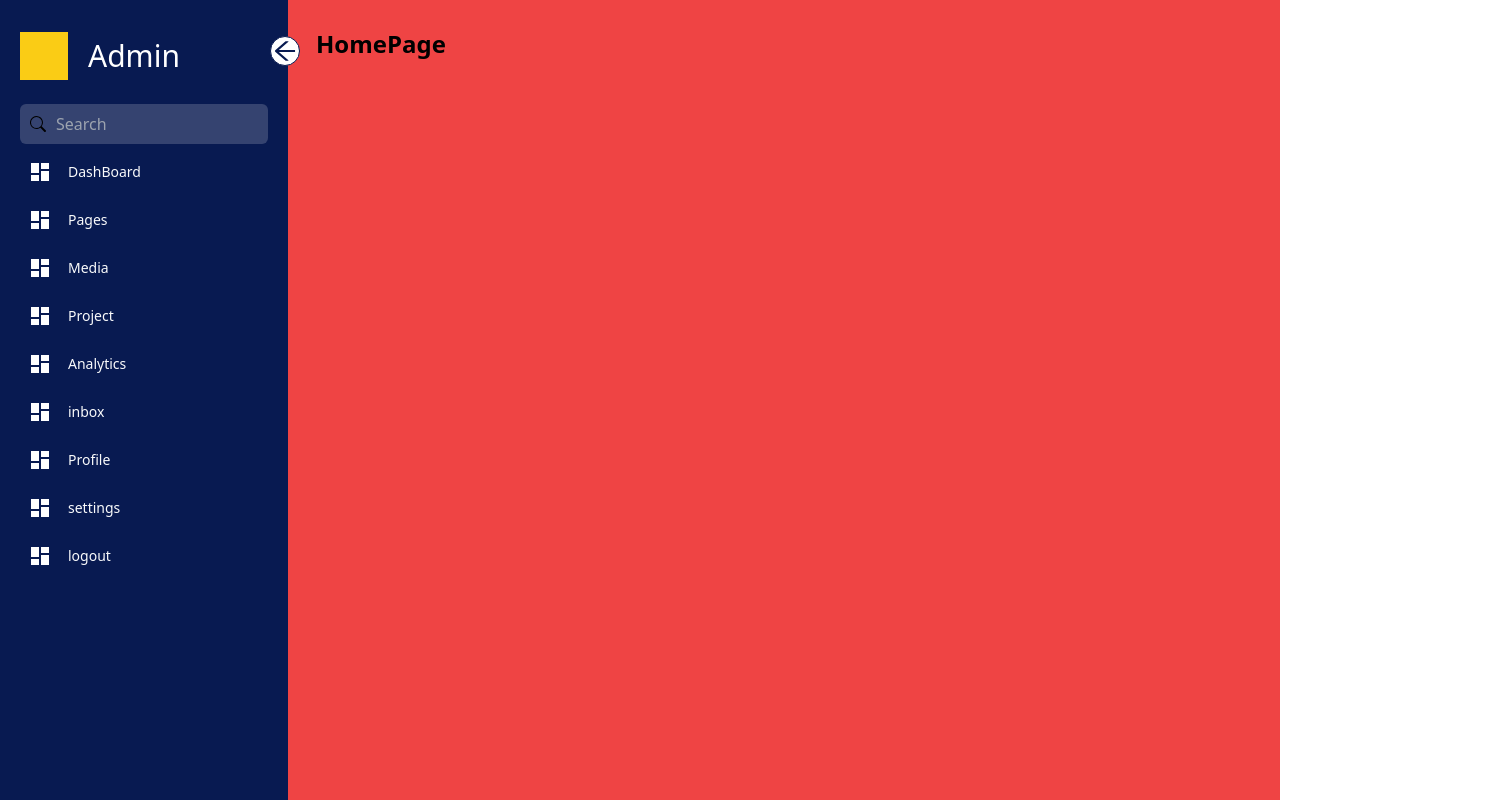
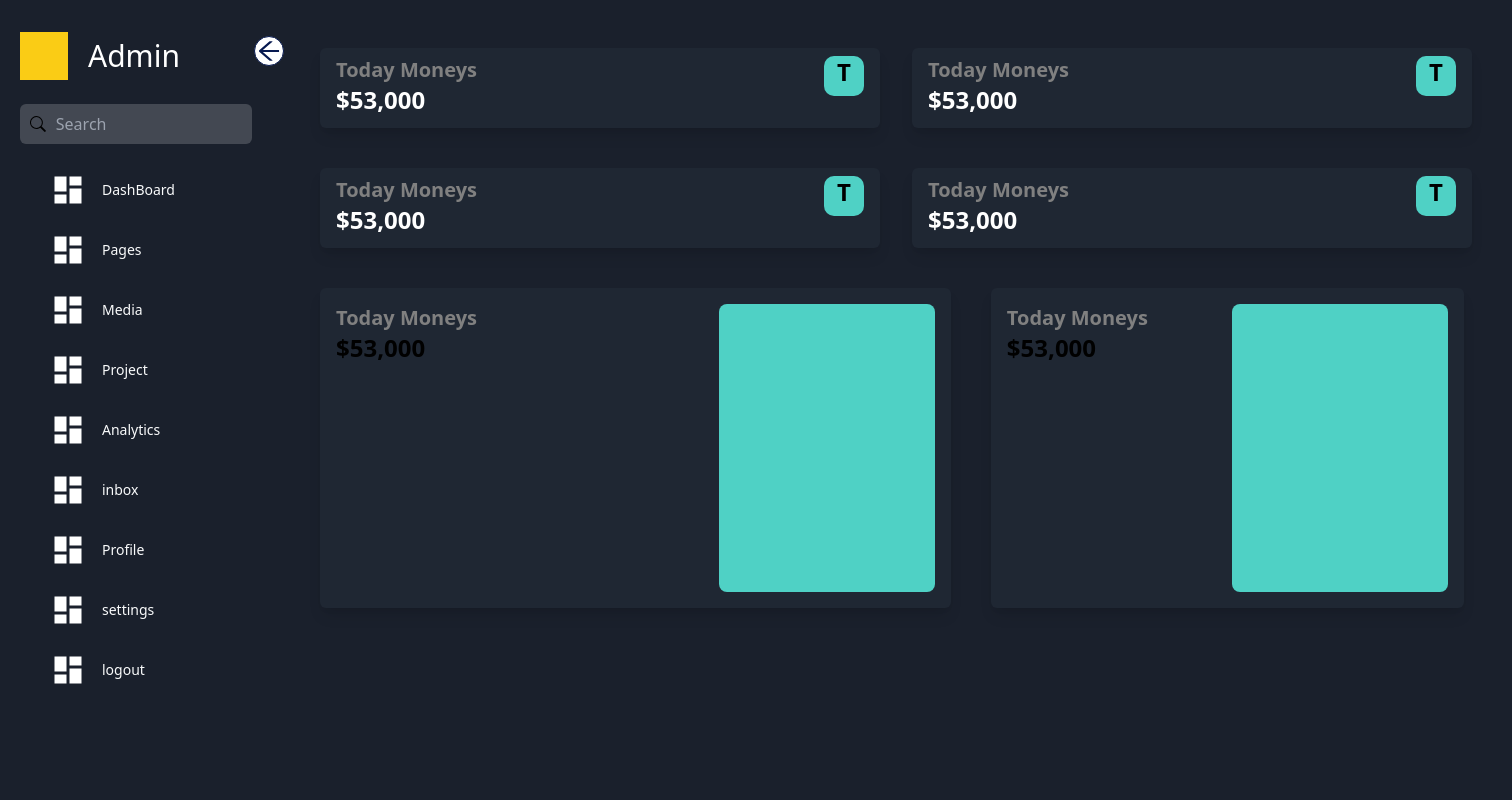
Before and after one commit to Dars941/react-dashboard-master, a React (Vite) app: page /Admin-dashboard in a window 1280 px wide. Shown: the top 800 px of the page, 1512 px wide, since content can reach past the window. Built offline with nearby package versions, Linux system fonts and the light colour scheme; some icons are missing.

Commit message:
added dashboard comp

```diff
--- /dev/null
+++ b/src/Components/DashBoardItem/DashBoard.jsx
@@ -0,0 +1,104 @@
+const DashBoard = () => {
+    return (
+      <div className='p-7 text-2xl text-black bg-dark-black w-[1240px] font-semibold'>
+        <div className='bg-dark-black h-screen'>
+          <div className='p-5 gap-10 grid grid-cols-1 md:grid-cols-2'>
+            {/* First Set of Elements */}
+            <div className='w-full md:w-[35rem] h-[5rem] bg-dark-black-container rounded-md shadow-lg '>
+              <div className='flex justify-between px-4 py-2'>
+                <div className='flex flex-col'>
+                  <div className='text-[grey] text-xl'>Today Moneys</div>
+                  <div className='text-white'>$53,000</div>
+                </div>
+                <div className='flex'>
+                  <div className='w-[2.5rem] md:w-[2.5rem] h-[2.5rem] bg-light-blue rounded-[25%] text-center'>
+                    T
+                  </div>
+                </div>
+              </div>
+            </div>
+
+            {/* Second Set of Elements */}
+            <div className='w-full md:w-[35rem] h-[5rem] bg-dark-black-container rounded-md shadow-lg '>
+              <div className='flex justify-between px-4 py-2'>
+                <div className='flex flex-col'>
+                  <div className='text-[grey] text-xl'>Today Moneys</div>
+                  <div className='text-white'>$53,000</div>
+                </div>
+                <div className='flex'>
+                  <div className='w-[2.5rem] md:w-[2.5rem] h-[2.5rem] bg-light-blue rounded-[25%] text-center'>
+                    T
+                  </div>
+                </div>
+              </div>
+            </div>
+
+            {/* Third Set of Elements */}
+            <div className='w-full md:w-[35rem] h-[5rem] bg-dark-black-container rounded-md shadow-lg '>
+              <div className='flex justify-between px-4 py-2'>
+                <div className='flex flex-col'>
+                  <div className='text-[grey] text-xl'>Today Moneys</div>
+                  <div className='text-white'>$53,000</div>
+                </div>
+                <div className='flex'>
+                  <div className='w-[2.5rem] md:w-[2.5rem] h-[2.5rem] bg-light-blue rounded-[25%] text-center'>
+                    T
+                  </div>
+                </div>
+              </div>
+            </div>
+
+            {/* Fourth Set of Elements */}
+            <div className='w-full md:w-[35rem] h-[5rem] bg-dark-black-container rounded-md shadow-lg '>
+              <div className='flex justify-between px-4 py-2'>
+                <div className='flex flex-col'>
+                  <div className='text-[grey] text-xl'>Today Moneys</div>
+                  <div className='text-white'>$53,000</div>
+                </div>
+                <div className='flex'>
+                  <div className='w-[2.5rem] md:w-[2.5rem] h-[2.5rem] bg-light-blue rounded-[25%] text-center'>
+                    T
+                  </div>
+                </div>
+              </div>
+            </div>
+          </div>
+
+          {/* Additional Set of Elements */}
+          <div className='p-5 gap-10 flex flex-col md:flex-row'>
+            {/* Fifth Set of Elements */}
+            <div className='w-full md:w-[40rem] h-[20rem] bg-dark-black-container rounded-md shadow-lg flex flex-col justify-center items-center'>
+              <div className='flex justify-between px-4 py-2 w-full'>
+                <div className='flex flex-col'>
+                  <div className='text-[grey] text-xl'>Today Moneys</div>
+                  <div>$53,000</div>
+                </div>
+                <div className='flex'>
+                  <div className='w-[13.5rem] md:w-[13.5rem] h-[18rem] bg-light-blue rounded-lg flex text-center text-white justify-center items-center'>
+                    {/* Your content goes here */}
+                  </div>
+                </div>
+              </div>
+            </div>
+
+            {/* Sixth Set of Elements */}
+            <div className='w-full md:w-[30rem] h-[20rem] bg-dark-black-container rounded-md shadow-lg flex flex-col justify-center items-center'>
+              <div className='flex justify-between px-4 py-2 w-full'>
+                <div className='flex flex-col'>
+                  <div className='text-[grey] text-xl'>Today Moneys</div>
+                  <div>$53,000</div>
+                </div>
+                <div className='flex'>
+                  <div className='w-[13.5rem] md:w-[13.5rem] h-[18rem] bg-light-blue rounded-lg flex text-center text-white justify-center items-center'>
+                    {/* Your content goes here */}
+                  </div>
+                </div>
+              </div>
+            </div>
+          </div>
+        </div>
+      </div>
+    );
+  };
+
+  export default DashBoard;
--- a/src/Components/SideBar/AdminSideBar.jsx
+++ b/src/Components/SideBar/AdminSideBar.jsx
@@ -34,9 +34,9 @@ const SideBar = () => {
 
   ];
 
-  let containerClass = 'bg-dark-purple h-screen p-5 pt-8';
+  let containerClass = 'bg-dark-black h-[1640px] p-5 pt-8';
   if (open) {
-    containerClass += ' w-72';
+    containerClass += ' w-[17rem]';
   } else {
     containerClass += ' w-20';
   }
@@ -61,12 +61,12 @@ const SideBar = () => {
         <input type="search" placeholder='Search' className={`text-base bg-transparent w-full text-white focus:outline-none ${!open && 'hidden'}`} />
 
         </div>
-        <ul  className=''>
+        <ul  className='pb-3 pt-3 '>
           {Menus.map((menuitem,index) => (
             <>
 
-          <li className = 'text-gray-50  flex items-center text-sm gap-x-4 cursor-pointer p-2 hover:bg-light-white mt-2'key={index}>
-            <span className='text-white block float-left text-2xl'> <RiDashboardFill></RiDashboardFill></span>
+          <li className = 'text-gray-50  flex pl-[30px] items-center text-sm gap-x-4 cursor-pointer p-2 hover:bg-light-white mt-2 rounded-lg 'key={index}>
+            <span className='text-white block float-left text-4xl'> <RiDashboardFill></RiDashboardFill></span>
             <span className={`${!open && 'hidden '}`}>{menuitem.tittle}</span></li>
 
             </>
--- a/src/Pages/AdminDashBoard.jsx
+++ b/src/Pages/AdminDashBoard.jsx
@@ -1,11 +1,13 @@
 
+import DashBoard from '../Components/DashBoardItem/DashBoard'
 import SideBar from '../Components/SideBar/AdminSideBar'
 
 const AdminDashBoard = () => {
   return (
     <div className='flex'>
       <SideBar></SideBar>
-      <div className='p-7 text-2xl text-black  bg-red-500 w-screen font-semibold'>HomePage</div>
+      <DashBoard></DashBoard>
+
     </div>
   )
 }
--- a/tailwind.config.js
+++ b/tailwind.config.js
@@ -9,6 +9,11 @@ export default {
       colors:{
         'dark-purple':'#081A51',
         'light-white':'rgba(255,255,255,0.18)',
+        'dark-black' : '#1A202C',
+        'dark-black-container' : '#1F2733',
+        'text-white': 'white',
+        'text-grey' : 'grey',
+        'light-blue' : '#4FD1C5'
 
 
       }
```
